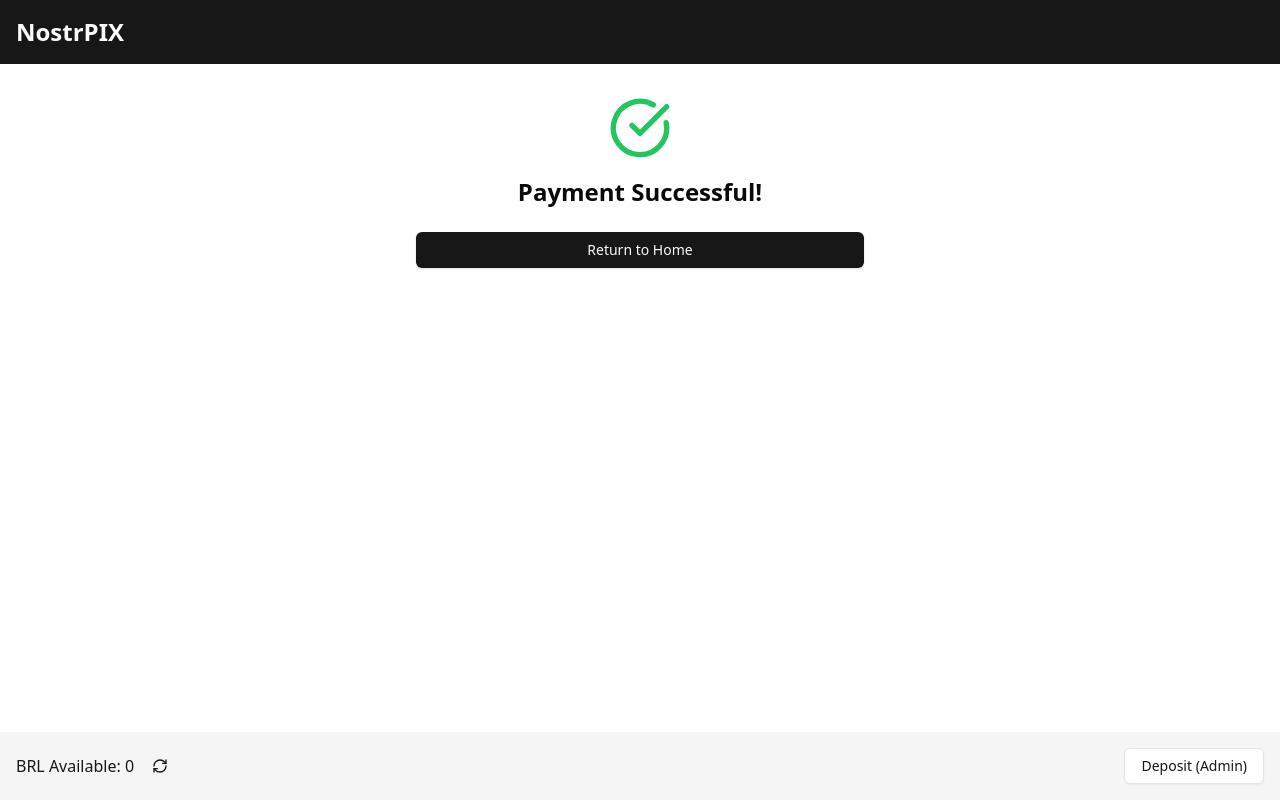
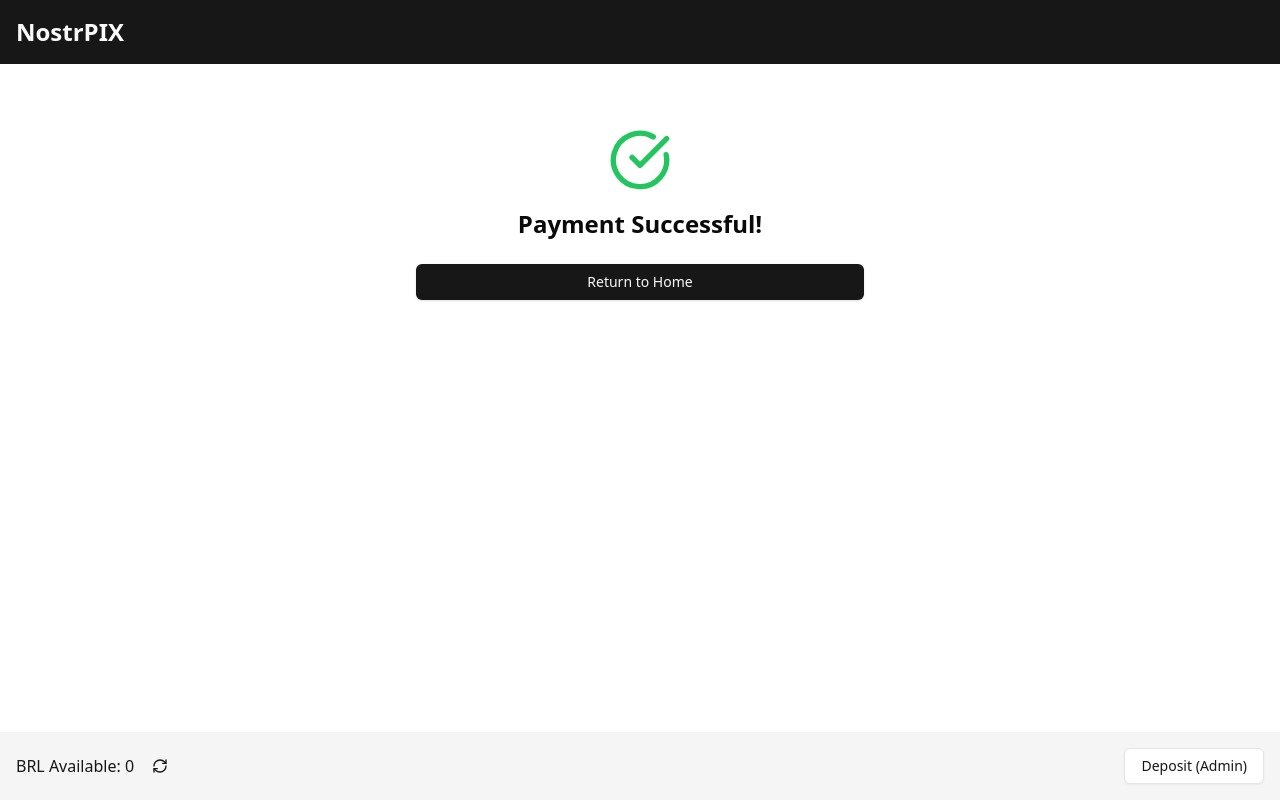
Before and after one commit to mvuk/nostr-pix-frontend, a Next.js app: page /success in a window 1280 px wide. Built offline with nearby package versions, Linux system fonts and the light colour scheme; no server answers.

Commit message:
try fix again

```diff
--- a/app/layout.tsx
+++ b/app/layout.tsx
@@ -7,6 +7,7 @@ const geistSans = localFont({
   variable: "--font-geist-sans",
   weight: "100 900",
 });
+
 const geistMono = localFont({
   src: "./fonts/GeistMonoVF.woff",
   variable: "--font-geist-mono",
@@ -20,9 +21,9 @@ export const metadata: Metadata = {
 
 export default function RootLayout({
   children,
-}: Readonly<{
+}: {
   children: React.ReactNode;
-}>) {
+}) {
   return (
     <html lang="en">
       <body
--- a/app/success/page.tsx
+++ b/app/success/page.tsx
@@ -3,7 +3,6 @@
 import { Suspense } from "react";
 import { useSearchParams } from "next/navigation";
 import { Button } from "@/components/ui/button";
-import Layout from "@/components/layout";
 import Link from "next/link";
 import { CheckCircle } from "lucide-react";
 
@@ -38,10 +37,10 @@ function SuccessContent() {
 
 export default function Success() {
   return (
-    <Layout>
+    <div className="container mx-auto px-4 py-8">
       <Suspense fallback={<div>Loading...</div>}>
         <SuccessContent />
       </Suspense>
-    </Layout>
+    </div>
   );
 }
--- /dev/null
+++ b/app/template.tsx
@@ -0,0 +1,7 @@
+"use client";
+
+import Layout from "@/components/layout";
+
+export default function Template({ children }: { children: React.ReactNode }) {
+  return <Layout>{children}</Layout>;
+}
--- a/app/top-up/payment/page.tsx
+++ b/app/top-up/payment/page.tsx
@@ -165,10 +165,10 @@ function TopUpPaymentContent() {
 
 export default function TopUpPayment() {
   return (
-    <Layout>
+    <div className="container mx-auto px-4 py-8">
       <Suspense fallback={<div>Loading invoice...</div>}>
         <TopUpPaymentContent />
       </Suspense>
-    </Layout>
+    </div>
   );
 }
```
